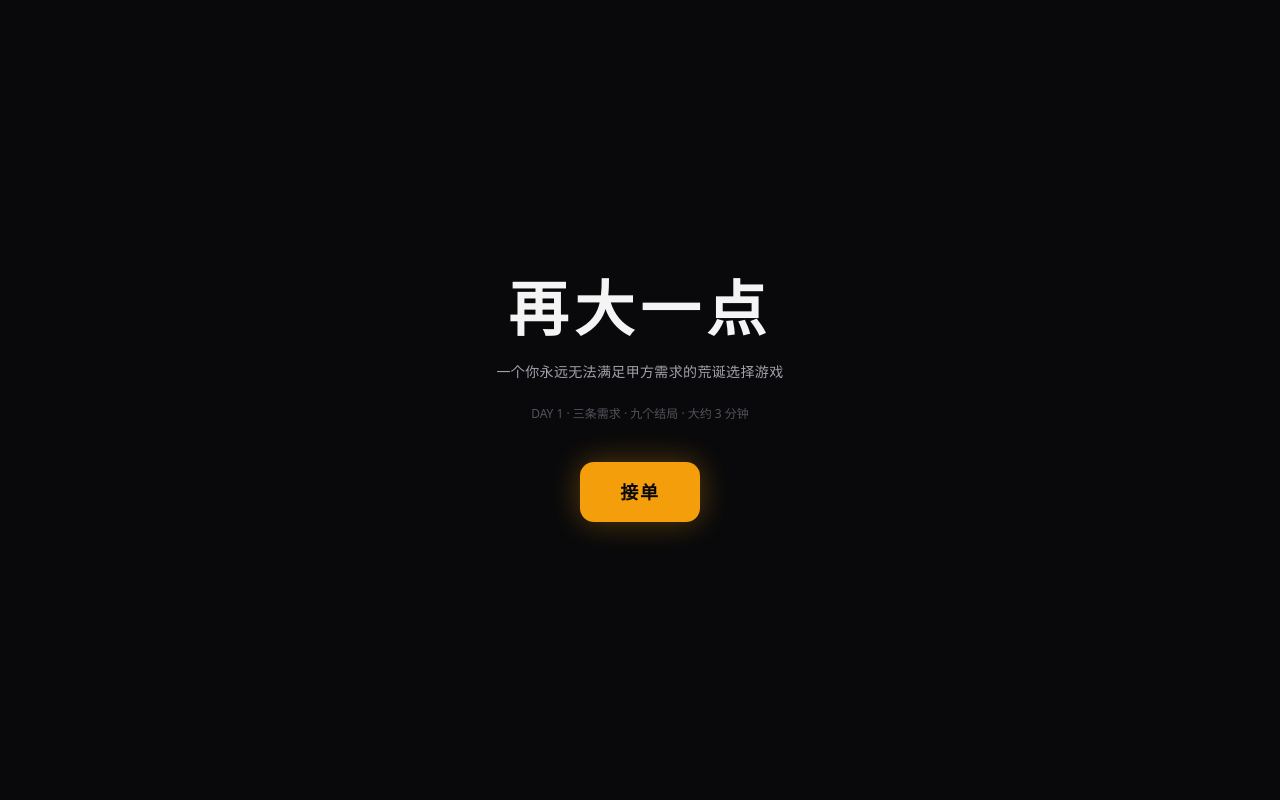
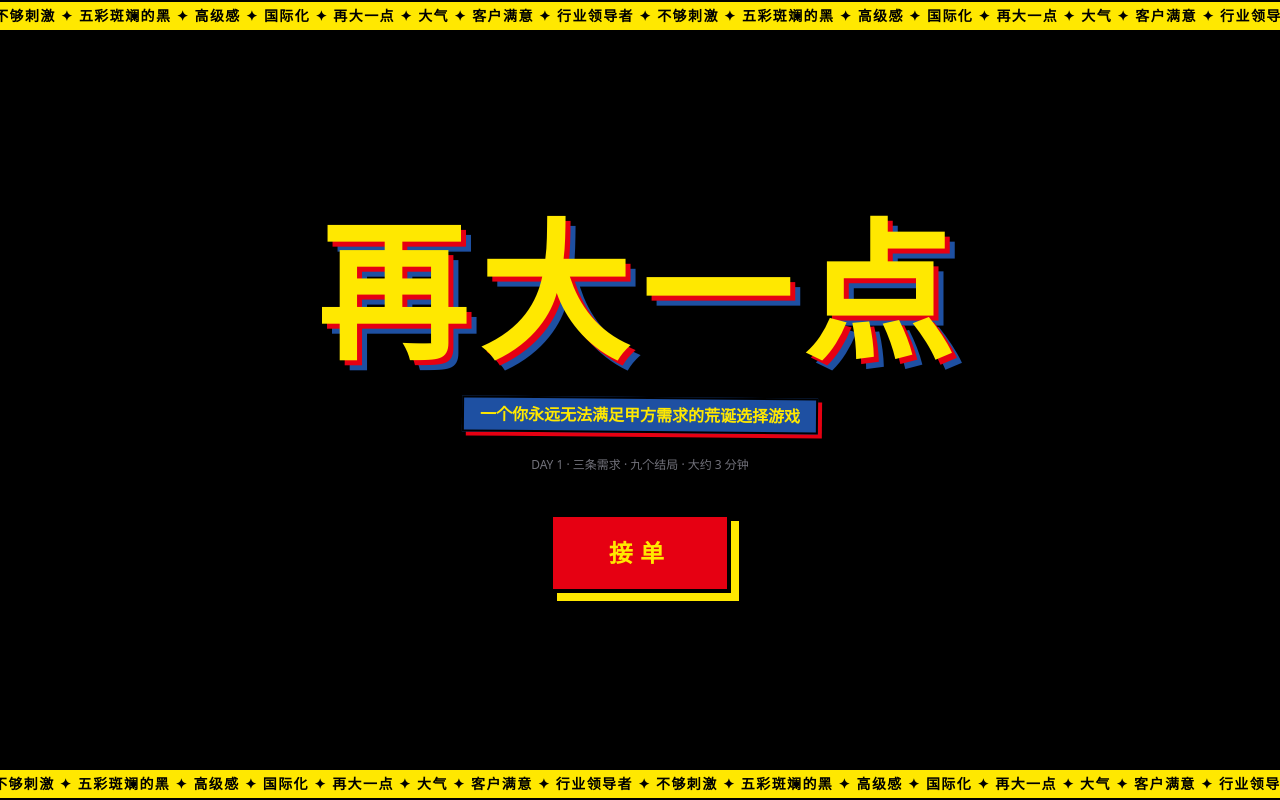
Before and after one commit to snowine-studio/bigger, a React (Vite) app: page / in a window 1280 px wide. Built offline with nearby package versions, Linux system fonts and the light colour scheme.

Commit message:
style: new-ugly (xinchou) shell - coconut-palm title screen, sticker client bubbles, clashing hard-shadow buttons

```diff
--- a/src/App.tsx
+++ b/src/App.tsx
@@ -17,10 +17,17 @@ type Phase = 'intro' | 'playing' | 'ending'
 const MSG_DELAY = 800 // 消息逐条弹出间隔（初玩者节奏）
 
 const speakerMeta: Record<Speaker, { name: string; bubble: string; align: string; avatar: string }> = {
-  client: { name: '客户 · 李总', bubble: 'bg-sky-900/70 border-sky-700/60', align: 'justify-start', avatar: '甲' },
-  director: { name: '总监 · 阿May（私聊）', bubble: 'bg-violet-900/60 border-violet-700/50', align: 'justify-start', avatar: '监' },
+  // 李总 = 甲方世界：黄色爆炸贴纸，硬阴影，微微歪斜地拍在屏幕上
+  client: {
+    name: '客户 · 李总',
+    bubble: 'bg-[#ffe800] text-black border-[3px] border-black shadow-[4px_4px_0_#e60012] rotate-[-0.8deg] font-bold rounded-lg',
+    align: 'justify-start',
+    avatar: '甲',
+  },
+  // 阿May = 设计师世界：维持冷淡正常，她的"正常"就是对比
+  director: { name: '总监 · 阿May（私聊）', bubble: 'bg-violet-900/60 border-violet-700/50 text-zinc-100', align: 'justify-start', avatar: '监' },
   system: { name: '系统', bubble: 'bg-zinc-800/80 border-zinc-600/50 text-zinc-300 italic', align: 'justify-center', avatar: '' },
-  me: { name: '你', bubble: 'bg-emerald-900/50 border-emerald-700/50', align: 'justify-end', avatar: '我' },
+  me: { name: '你', bubble: 'bg-white text-black border-2 border-black', align: 'justify-end', avatar: '我' },
 }
 
 function Avatar({ s }: { s: Speaker }) {
@@ -44,11 +51,26 @@ function ChatBubble({ msg }: { msg: ChatMsg }) {
   return (
     <div className={`flex gap-2 ${meta.align} animate-[fadeIn_.4s_ease]`}>
       {msg.from !== 'me' && <Avatar s={msg.from} />}
-      <div className={`max-w-[85%] rounded-xl border px-3 py-2 text-sm leading-relaxed text-zinc-100 ${meta.bubble}`}>
+      <div className={`max-w-[85%] rounded-xl border px-3 py-2 text-sm leading-relaxed ${meta.bubble}`}>
         <div className="text-[10px] opacity-60 mb-0.5">{meta.name}</div>
         {msg.text}
       </div>
       {msg.from === 'me' && <Avatar s={msg.from} />}
+    </div>
+  )
+}
+
+/** 椰树风跑马灯 */
+function Marquee({ className = '', reverse = false }: { className?: string; reverse?: boolean }) {
+  const text = '再大一点 ✦ 大气 ✦ 客户满意 ✦ 行业领导者 ✦ 不够刺激 ✦ 五彩斑斓的黑 ✦ 高级感 ✦ 国际化 ✦ '
+  return (
+    <div className={`absolute left-0 right-0 h-8 bg-[#ffe800] border-y-2 border-black overflow-hidden flex items-center ${className}`}>
+      <div
+        className="whitespace-nowrap font-black text-black text-sm tracking-widest"
+        style={{ animation: `marquee 22s linear infinite ${reverse ? 'reverse' : ''}` }}
+      >
+        {text.repeat(4)}
+      </div>
     </div>
   )
 }
@@ -258,13 +280,18 @@ export default function App() {
   // ─────────────── 开场 ───────────────
   if (phase === 'intro') {
     return (
-      <div className="min-h-screen bg-zinc-950 text-zinc-100 flex flex-col items-center justify-center gap-6 p-8">
-        <div className="text-6xl font-black tracking-widest">再大一点</div>
-        <div className="text-zinc-400 text-sm tracking-wide">一个你永远无法满足甲方需求的荒诞选择游戏</div>
-        <div className="text-zinc-600 text-xs">DAY 1 · 三条需求 · 九个结局 · 大约 3 分钟</div>
+      <div className="min-h-screen bg-black text-zinc-100 flex flex-col items-center justify-center gap-6 p-8 relative overflow-hidden">
+        {/* 椰树风跑马灯：上下各一条 */}
+        <Marquee className="top-0" />
+        <Marquee className="bottom-0" reverse />
+        <div className="newugly-title select-none">再大一点</div>
+        <div className="bg-[#1e50a2] text-[#ffe800] font-black text-sm md:text-base px-4 py-1 border-2 border-black shadow-[4px_4px_0_#e60012] rotate-[0.5deg]">
+          一个你永远无法满足甲方需求的荒诞选择游戏
+        </div>
+        <div className="text-zinc-500 text-xs">DAY 1 · 三条需求 · 九个结局 · 大约 3 分钟</div>
         <button
           onClick={startGame}
-          className="mt-4 px-10 py-4 rounded-xl bg-amber-500 hover:bg-amber-400 text-zinc-950 font-black text-lg tracking-widest transition-colors shadow-[0_0_30px_rgba(245,158,11,.35)]"
+          className="mt-4 px-14 py-5 bg-[#e60012] text-[#ffe800] border-4 border-black font-black text-2xl tracking-[0.3em] shadow-[8px_8px_0_#ffe800] hover:translate-x-[3px] hover:translate-y-[3px] hover:shadow-[4px_4px_0_#ffe800] active:translate-x-[6px] active:translate-y-[6px] active:shadow-none transition-all"
         >
           接单
         </button>
@@ -275,26 +302,26 @@ export default function App() {
   // ─────────────── 结局 ───────────────
   if (phase === 'ending' && ending) {
     return (
-      <div className="min-h-screen bg-zinc-950 text-zinc-100 flex flex-col items-center justify-center gap-6 p-8">
+      <div className="min-h-screen bg-black text-zinc-100 flex flex-col items-center justify-center gap-6 p-8">
         <div className="text-xs tracking-[0.5em] text-zinc-500">DAY 1 结束</div>
-        <div className="text-4xl font-black text-center">{ending.title}</div>
+        <div className="newugly-ending select-none text-center">{ending.title}</div>
         <div className="max-w-lg w-full space-y-3 mt-2">
           {ending.lines.map((m, i) => (
             <ChatBubble key={i} msg={m} />
           ))}
         </div>
         {epilogues.length > 0 && (
-          <div className="max-w-lg w-full mt-4 rounded-xl border border-zinc-700 bg-zinc-900/60 p-4 space-y-1">
+          <div className="max-w-lg w-full mt-4 border-2 border-black bg-white text-black p-4 space-y-1 shadow-[6px_6px_0_#e60012]">
             <div className="text-xs text-zinc-500 mb-2">这一天留下的痕迹：</div>
             {epilogues.map((e, i) => (
-              <div key={i} className="text-sm text-zinc-300">· {e}</div>
+              <div key={i} className="text-sm font-bold">· {e}</div>
             ))}
           </div>
         )}
         <div className="text-zinc-600 text-sm mt-2">DAY 2（待续）</div>
         <button
           onClick={startGame}
-          className="px-8 py-3 rounded-xl border border-amber-500/60 text-amber-400 hover:bg-amber-500/10 font-bold transition-colors"
+          className="px-8 py-3 bg-[#ffe800] text-black border-[3px] border-black font-black tracking-widest shadow-[5px_5px_0_#1e50a2] hover:translate-x-[2px] hover:translate-y-[2px] hover:shadow-[2px_2px_0_#1e50a2] transition-all"
         >
           再过一遍 DAY 1
         </button>
@@ -306,9 +333,9 @@ export default function App() {
   const round = rounds[roundId]
   return (
     <div className="h-screen bg-zinc-950 text-zinc-100 flex flex-col overflow-hidden">
-      <header className="shrink-0 flex items-center justify-between px-5 py-3 border-b border-zinc-800">
-        <div className="font-black tracking-widest">再大一点</div>
-        <div className="text-xs text-zinc-500">DAY 1 · {round.label}</div>
+      <header className="shrink-0 flex items-center justify-between px-5 py-3 border-b-2 border-black bg-[#ffe800]">
+        <div className="font-black tracking-widest text-black text-lg" style={{ textShadow: '2px 2px 0 #e60012' }}>再大一点</div>
+        <div className="text-xs text-black/70 font-bold">DAY 1 · {round.label}</div>
       </header>
 
       <main className="flex-1 grid grid-cols-1 md:grid-cols-[1fr_1.1fr_1fr] gap-3 p-3 min-h-0 overflow-y-auto md:overflow-hidden">
@@ -341,21 +368,31 @@ export default function App() {
         <section ref={optionsBox} className="flex flex-col min-h-0 rounded-xl border border-zinc-800 bg-zinc-900/40">
           <div className="shrink-0 px-4 py-2 border-b border-zinc-800 text-xs text-zinc-500">你的操作</div>
           <div className="flex-1 overflow-y-auto p-3 grid grid-cols-2 md:grid-cols-1 gap-2 md:gap-3 content-start">
-            {available.map((o) => (
+            {available.map((o, i) => {
+              // 新丑撞色按钮；隐藏选项「已读不回」故意灰扑扑
+              const palette = [
+                'bg-amber-300 hover:bg-amber-200 shadow-[4px_4px_0_#e60012]',
+                'bg-rose-400 hover:bg-rose-300 shadow-[4px_4px_0_#1e50a2]',
+                'bg-sky-300 hover:bg-sky-200 shadow-[4px_4px_0_#e60012]',
+                'bg-lime-300 hover:bg-lime-200 shadow-[4px_4px_0_#1e50a2]',
+              ]
+              const color = o.id === 'R3D' ? 'bg-zinc-200 text-zinc-500 shadow-[4px_4px_0_#52525b]' : palette[i % palette.length] + ' text-black'
+              return (
                 <button
                   key={o.id}
                   disabled={busy}
                   onClick={() => chooseTracked(o)}
-                className="w-full text-left rounded-xl border border-zinc-700 bg-zinc-800/60 hover:border-amber-500/70 hover:bg-amber-500/10 disabled:opacity-40 disabled:hover:border-zinc-700 disabled:hover:bg-zinc-800/60 p-3 md:p-4 transition-colors"
+                  className={`w-full text-left border-[3px] border-black p-3 md:p-4 disabled:opacity-40 active:translate-x-[2px] active:translate-y-[2px] active:shadow-none transition-all ${color}`}
                 >
-                <div className="font-bold text-sm leading-snug">{o.label}</div>
-                {o.sub && <div className="text-xs text-zinc-500 mt-1">{o.sub}</div>}
+                  <div className="font-black text-sm leading-snug">{o.label}</div>
+                  {o.sub && <div className="text-xs opacity-60 mt-1 font-bold">{o.sub}</div>}
                 </button>
-            ))}
+              )
+            })}
             {canNext && (
               <button
                 onClick={goNext}
-                className="col-span-2 md:col-span-1 w-full rounded-xl bg-amber-500 hover:bg-amber-400 text-zinc-950 font-black py-4 tracking-widest transition-colors"
+                className="col-span-2 md:col-span-1 w-full bg-[#e60012] text-[#ffe800] border-[3px] border-black font-black py-4 tracking-widest shadow-[5px_5px_0_#ffe800] hover:translate-x-[2px] hover:translate-y-[2px] hover:shadow-[2px_2px_0_#ffe800] transition-all"
               >
                 下一条需求 →
               </button>
--- a/src/index.css
+++ b/src/index.css
@@ -105,3 +105,34 @@
     font-size: 60vmin;
   }
 }
+
+/* 新丑风：椰树式大标题与跑马灯 */
+.newugly-title {
+  font-size: clamp(64px, 16vw, 150px);
+  font-weight: 900;
+  line-height: 1.1;
+  color: #ffe800;
+  text-shadow:
+    5px 5px 0 #e60012,
+    10px 10px 0 #1e50a2;
+  letter-spacing: 0.08em;
+}
+
+.newugly-ending {
+  font-size: clamp(30px, 6vw, 52px);
+  font-weight: 900;
+  color: #ffe800;
+  text-shadow:
+    3px 3px 0 #e60012,
+    6px 6px 0 #1e50a2;
+  letter-spacing: 0.05em;
+}
+
+@keyframes marquee {
+  from {
+    transform: translateX(0);
+  }
+  to {
+    transform: translateX(-50%);
+  }
+}
```
Also changed, not shown: 5 other files (tests, documents, lock files or other folders). Lines whose indentation alone changed are shown as unchanged.
